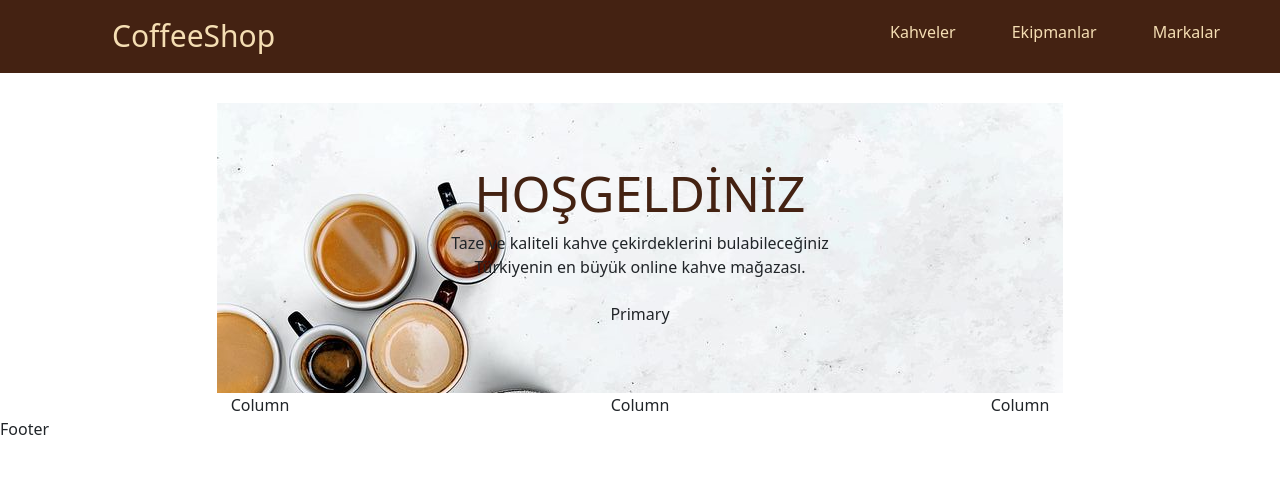
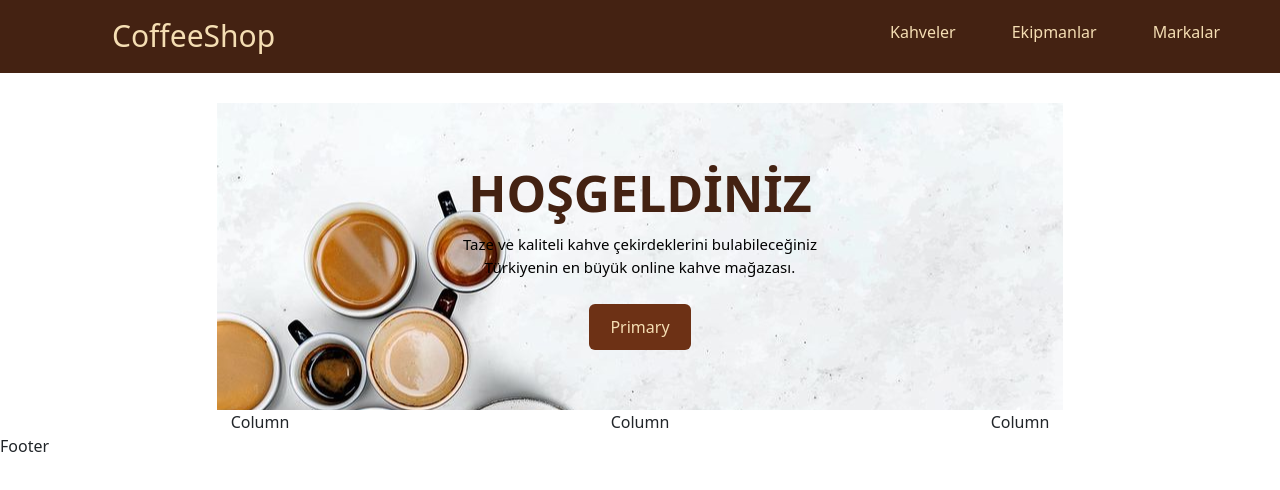
Before and after one commit to aleynakurrtt/coffee-react, a React (Vite) app: page / in a window 1280 px wide. Shown: the top 490 px of the page. Built offline with nearby package versions, Linux system fonts and the light colour scheme.

Commit message:
Update style.scss

```diff
--- a/src/style/style.scss
+++ b/src/style/style.scss
@@ -1,8 +1,9 @@
 @import "../node_modules/bootstrap/scss/bootstrap";
 
+$primary-color: rgba(68, 34, 18);
 
 .navbar {
-    background-color: rgba(68, 34, 18);
+    background-color: $primary-color;
     padding-bottom: 10px;
 
     .navbar-brand {
@@ -23,12 +24,50 @@
     background-repeat: no-repeat;
     background-repeat: 100%;
     padding: 60px 80px;
-    border-radius: 10px;
     margin-top: 30px;
 
     .welcome {
-        color: rgba(68, 34, 18);
+        color: $primary-color;
         font-size: 50px;
-        font-weight: 300;
+        font-weight: 600;
+        margin-bottom: 10px;
+    }
+
+    .quality {
+        color: black;
+        font-size: 15px;
+        font-weight: 500;
+    }
+
+    .firstButton {
+        padding: 10px 20px;
+        background-color: rgb(109, 49, 21);
+        color: wheat;
+        margin-top: 10px;
     }
 }
+
+.features {
+    margin-top: 80px;
+
+    .card {
+        padding: 40px 0 40px 0;
+        border: none;
+        background-color: rgb(210, 223, 223);
+
+        .card-title {
+            color: $primary-color;
+            font-weight: 800;
+        }
+
+        .card-text {
+            font-weight: 500;
+        }
+    }
+
+}
+
+
+.foot {
+    margin-top: 40px;
+}
```
